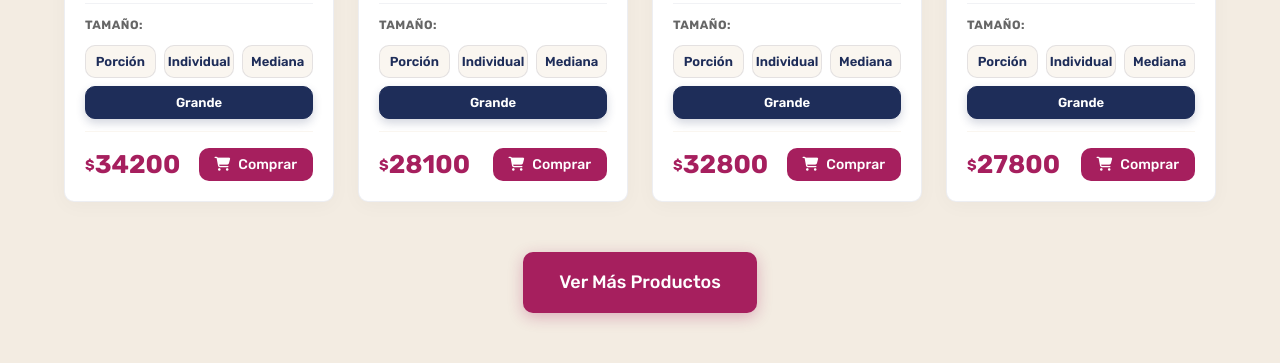
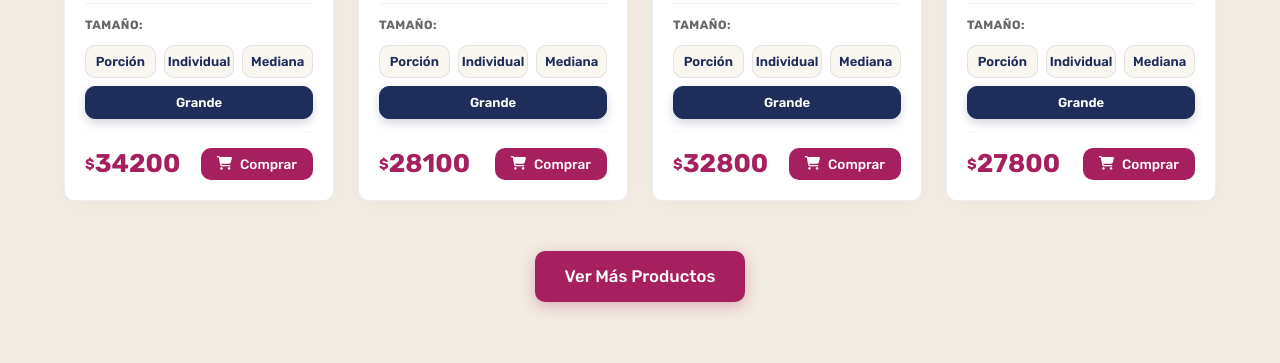
Before and after one commit to Melcalderon321/losmaestros, a website: page index.html in a window 1280 px wide. Shown: the part 1710-2073 px from the top of the page. Drawn offline with Linux system fonts and the light colour scheme.

Commit message:
style: reduce padding and font-size of buttons to make them look more elegant

```diff
--- a/style.css
+++ b/style.css
@@ -88,22 +88,22 @@ img {
   gap: 8px;
   font-family: var(--font-primary);
   font-weight: 500;
-  padding: 12px 28px;
+  padding: 10px 24px;
   border-radius: 10px;
   cursor: pointer;
   transition: var(--transition);
   border: none;
-  font-size: 1rem;
+  font-size: 0.95rem;
 }
 
 .btn-sm {
   padding: 8px 16px;
-  font-size: 0.875rem;
+  font-size: 0.85rem;
 }
 
 .btn-lg {
-  padding: 16px 36px;
-  font-size: 1.125rem;
+  padding: 12px 30px;
+  font-size: 1.05rem;
 }
 
 .btn-block {
@@ -1952,8 +1952,8 @@ img {
   background-color: #fcb900;
   color: #0d0d0d !important;
   font-weight: 700;
-  font-size: 1rem;
-  padding: 16px 36px;
+  font-size: 0.95rem;
+  padding: 12px 28px;
   border-radius: 10px;
   box-shadow: 0 8px 20px rgba(252, 185, 0, 0.25);
   border: none;
```
